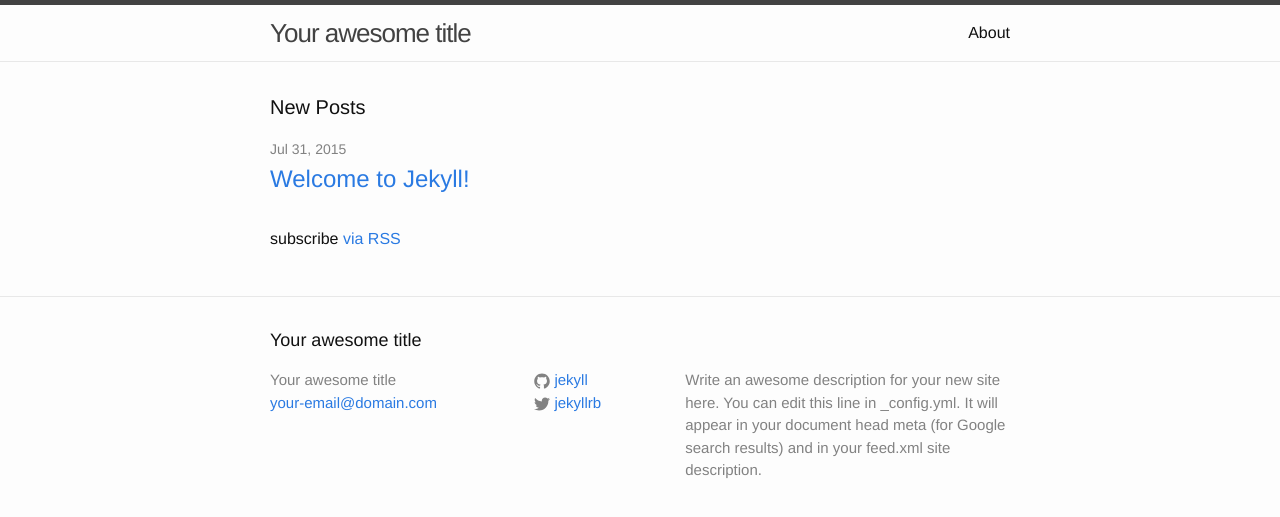
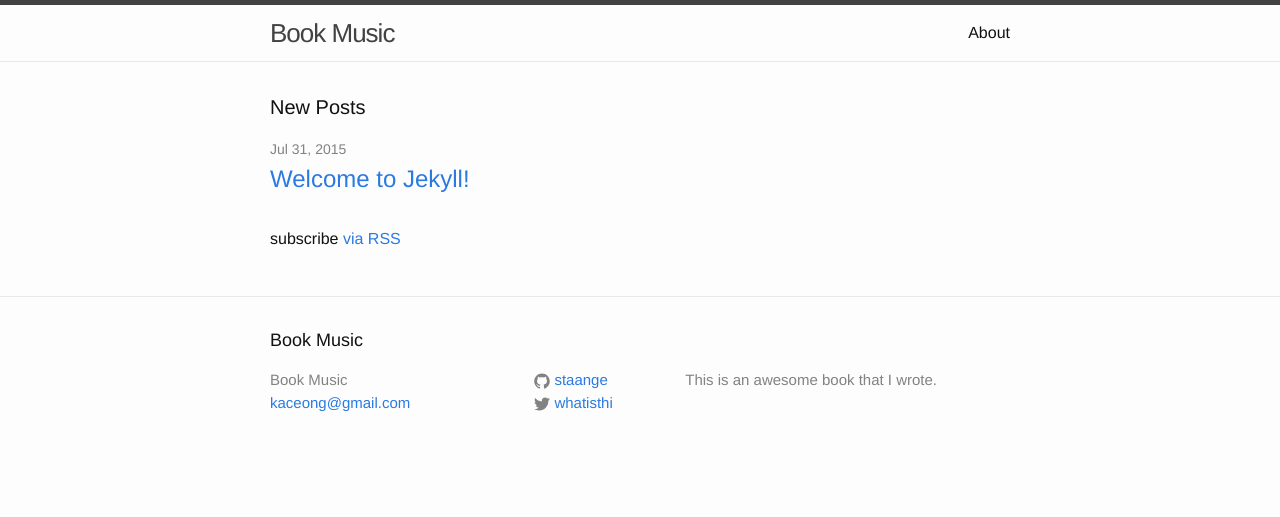
Before and after one commit to kaceo/book-strange-ideas, a Jekyll site: the page built from index.html, in a window 1280 px wide. Shown: the top 517 px of the page. Built offline with Jekyll 4.4.1, drawn with Linux system fonts in a browser that asks for light colours.

Commit message:
make four

```diff
--- a/_config.yml
+++ b/_config.yml
@@ -1,14 +1,12 @@
 # Site settings
-title: Your awesome title
-email: your-email@domain.com
+title: Book Music
+email: kaceong@gmail.com
 description: > # this means to ignore newlines until "baseurl:"
-  Write an awesome description for your new site here. You can edit this
-  line in _config.yml. It will appear in your document head meta (for
-  Google search results) and in your feed.xml site description.
-baseurl: "" # the subpath of your site, e.g. /blog/
+  This is an awesome book that I wrote.
+baseurl: "/bookmusic" # the subpath of your site, e.g. /blog/
 url: "http://yourdomain.com" # the base hostname & protocol for your site
-twitter_username: jekyllrb
-github_username:  jekyll
+twitter_username: whatisthi
+github_username:  staange
 
 # Build settings
 markdown: kramdown
```
